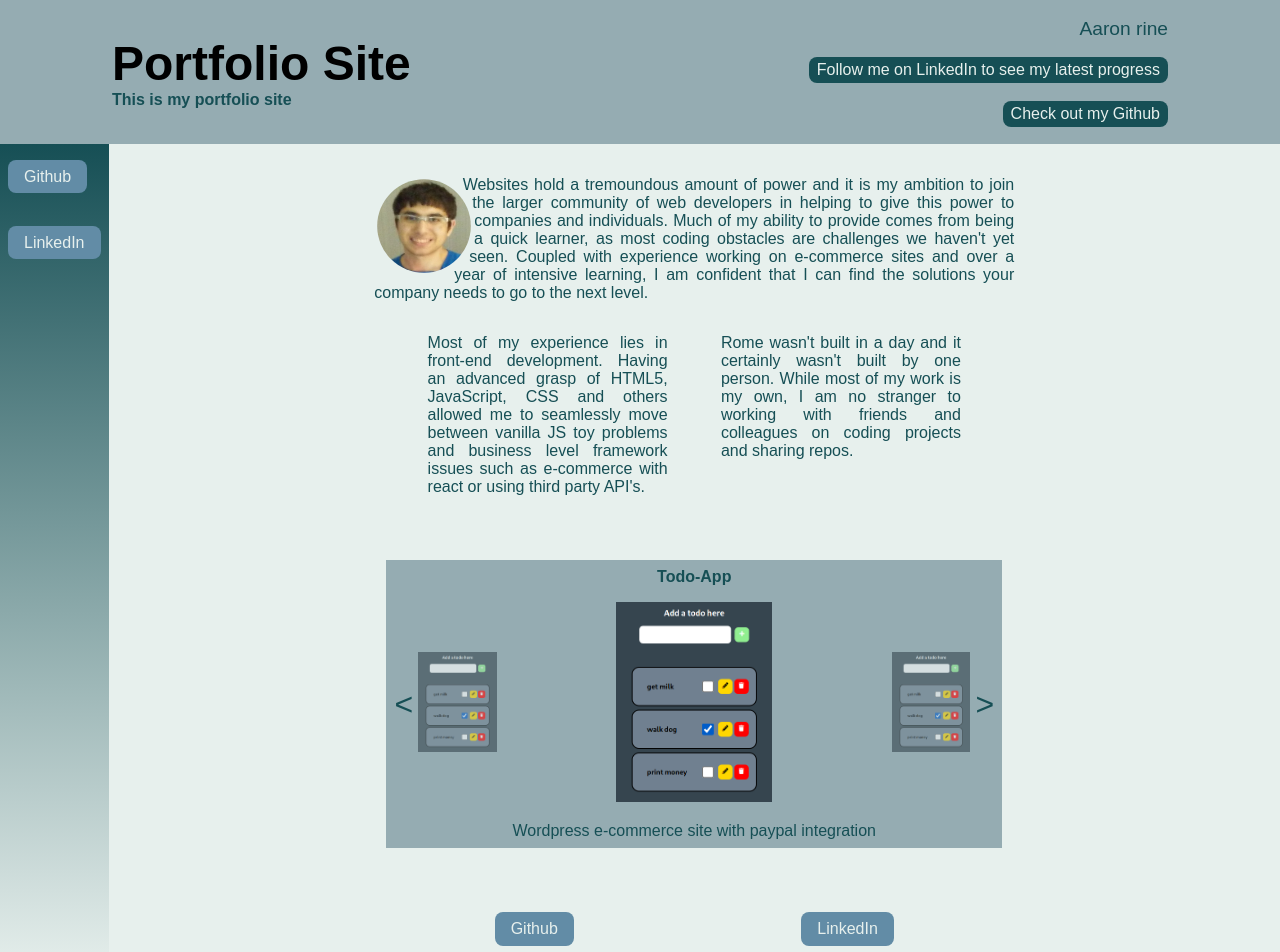
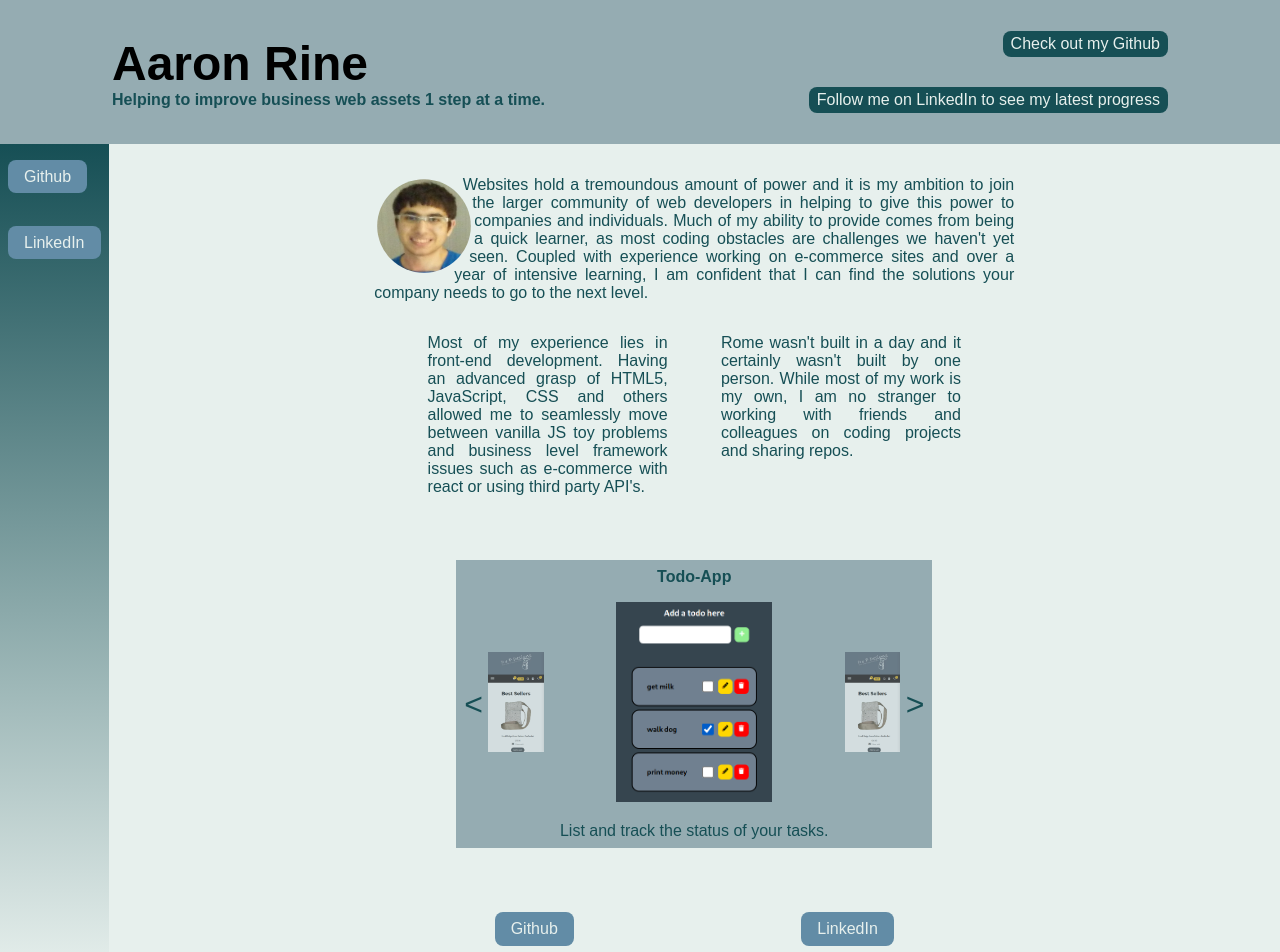
Before and after one commit to aaronrine/portfolio, a React (Create React App) app: page / in a window 1280 px wide. Shown: the top 952 px of the page. Built offline with nearby package versions, Linux system fonts and the light colour scheme; a web font is replaced by a local one.

Commit message:
chore(getData): add todo app data

```diff
--- a/src/components/Header.js
+++ b/src/components/Header.js
@@ -4,16 +4,15 @@ export function Header() {
     <header className="Header">
       <div className="title">
         <Link to="/" className="Link">
-          <h1>Portfolio Site</h1>
+          <h1>Aaron Rine</h1>
         </Link>
-        <h4>This is my portfolio site</h4>
+        <h4>Helping to improve business web assets 1 step at a time.</h4>
       </div>
       <aside className="details">
-        <p>Aaron rine</p>
+        <a href="https://github.com/aaronrine">Check out my Github</a>
         <a href="https://www.linkedin.com/in/aaron-rine-1903b511a/">
           Follow me on LinkedIn to see my latest progress
         </a>
-        <a href="https://github.com/aaronrine">Check out my Github</a>
       </aside>
     </header>
   );
--- a/src/components/Home/getData.js
+++ b/src/components/Home/getData.js
@@ -4,6 +4,7 @@ import propocketDesktopShop from "../../assets/propocket-desktop-shop.png";
 import propocketDesktop from "../../assets/propocket-desktop-cropped.png";
 import propocketPhoneShop from "../../assets/propocket-phone-shop.png";
 import propocketPhone from "../../assets/propocket-phone.png";
+import todoAppDesktop from "../../assets/todo-app-desktop.png";
 
 export function getData() {
   const data = {
@@ -11,22 +12,36 @@ export function getData() {
       {
         name: "Todo-App",
         thumb: todoAppScreenshot,
-        mobileImg: "",
-        desktopImg: "",
-        alt: "Todo app screenshot",
-        shortDesc: "Wordpress e-commerce site with paypal integration",
-
-        desc: "List and track the status of your tasks.",
-        tech: ["html", "css", "js"],
-        learned: "lorem",
-        liked: "ipsum",
-        disliked: "semper",
+        alt:
+          "Mobile view of ToDo app. Three todos are in a column beneath a text field. One todo is marked complete.",
+        images: [
+          {
+            source: todoAppDesktop,
+            alt:
+              "Desktop view of ToDo app. Three todos are in a row below a text field. One todo is marked complete.",
+          },
+          {
+            source: todoAppScreenshot,
+            alt:
+              "Mobile view of ToDo app. Three todos are in a column beneath a text field. One todo is marked complete.",
+          },
+        ],
+        shortDesc: "List and track the status of your tasks.",
+        desc:
+          "For a long time I've had an issue of making a todo list on paper and losing it. Wanting to learn more about web development and needing a new todo, I made this humble todo app complete with CRUD. After adding a local storage hook, I now use it near daily to keep track of my tasks.",
+        tech: ["HTML", "CSS", "JS", "SCSS", "React", "Docker", "Git"],
+        learned:
+          "Most issues that popped up were state management: trying to figure out where the state lives and what lives in it. While I'm no expert, this project helped me understand the flow of state significantly more.",
+        liked:
+          "The near magic of having the app remember your data with a clever use of a local storage hook. That was the part that brought the app from an interesting experiment into something that actually provides value.",
+        disliked:
+          "The update function. It was far and away the most complicated part of the app and required entire rewrites to the way state lived.",
         gitDemoLink: "",
         uuid: "103de1b-6c1e-c255-8784-fffaa2cdf4c",
       },
       {
         name: "Wordpress Website",
-        thumb: todoAppScreenshot,
+        thumb: propocketPhone,
         alt: "Wordpress website screenshot",
         images: [
           {
@@ -77,38 +92,6 @@ export function getData() {
         gitDemoLink: "",
         uuid: "7bbfa28-1d6-5132-055-0edc1164e37",
       },
-      {
-        name: "Todo-App3",
-        thumb: todoAppScreenshot,
-        mobileImg: "",
-        desktopImg: "",
-        alt: "Todo app screenshot",
-        shortDesc: "Wordpress e-commerce site with paypal integration",
-
-        desc: "List and track the status of your tasks.",
-        tech: ["html", "css", "js"],
-        learned: "lorem",
-        liked: "ipsum",
-        disliked: "semper",
-        gitDemoLink: "",
-        uuid: "d71a7cc-84f6-f4e3-c561-ac2ff4e73e6",
-      },
-      {
-        name: "Todo-App4",
-        thumb: todoAppScreenshot,
-        mobileImg: "",
-        desktopImg: "",
-        alt: "Todo app screenshot",
-        shortDesc: "Wordpress e-commerce site with paypal integration",
-
-        desc: "List and track the status of your tasks.",
-        tech: ["html", "css", "js"],
-        learned: "lorem",
-        liked: "ipsum",
-        disliked: "semper",
-        gitDemoLink: "",
-        uuid: "560d11-4e16-e5f5-a3a-a36a453bcbc",
-      },
     ],
   };
   return data;
--- a/src/components/ProjectDetails/ProjectDetails.scss
+++ b/src/components/ProjectDetails/ProjectDetails.scss
@@ -89,11 +89,13 @@
       padding: 1rem;
       img {
         height: 200px;
+        // max-width: auto;
       }
       &.active {
         opacity: 1;
         img {
-          height: 200px;
+          height: auto;
+          max-width: 450px;
           margin: 0 2rem;
         }
       }
```
Also changed, not shown: src/assets/todo-app-desktop.png (added), 1 other file (tests, documents, lock files or other folders).
